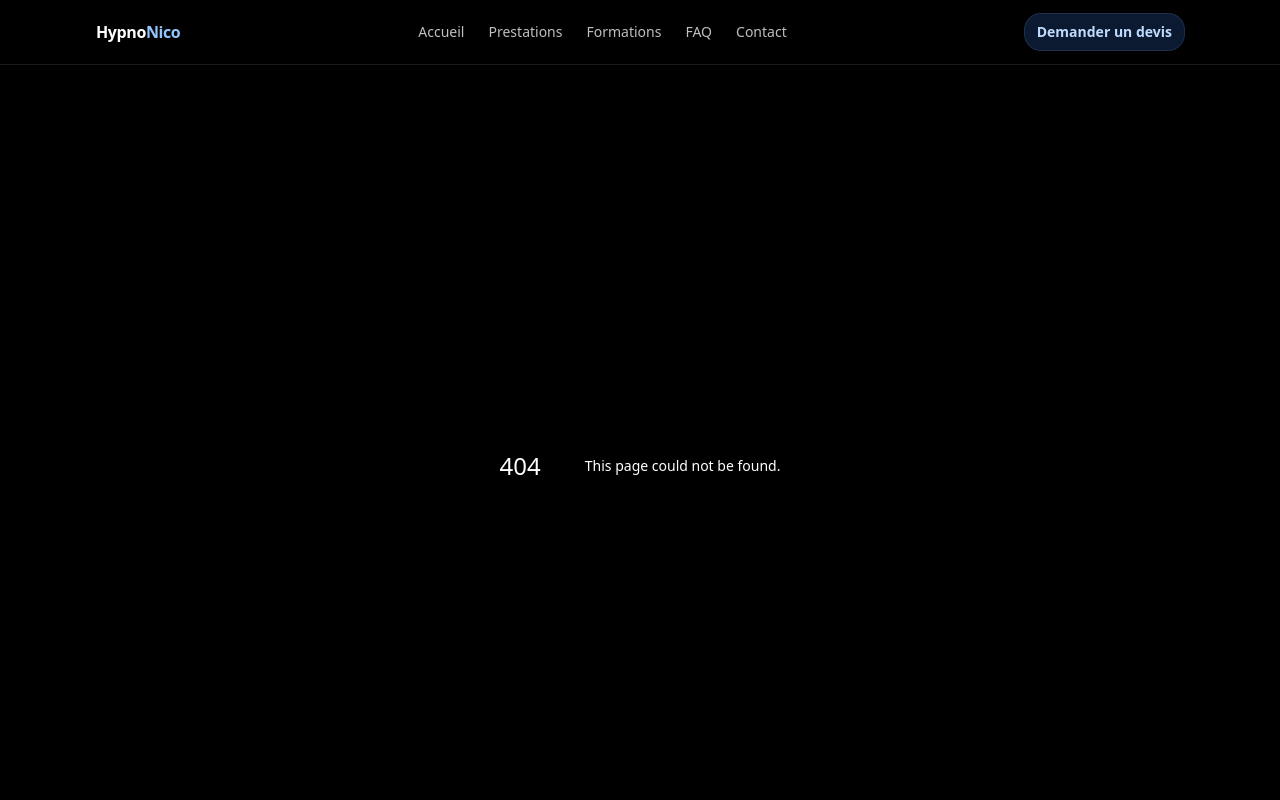
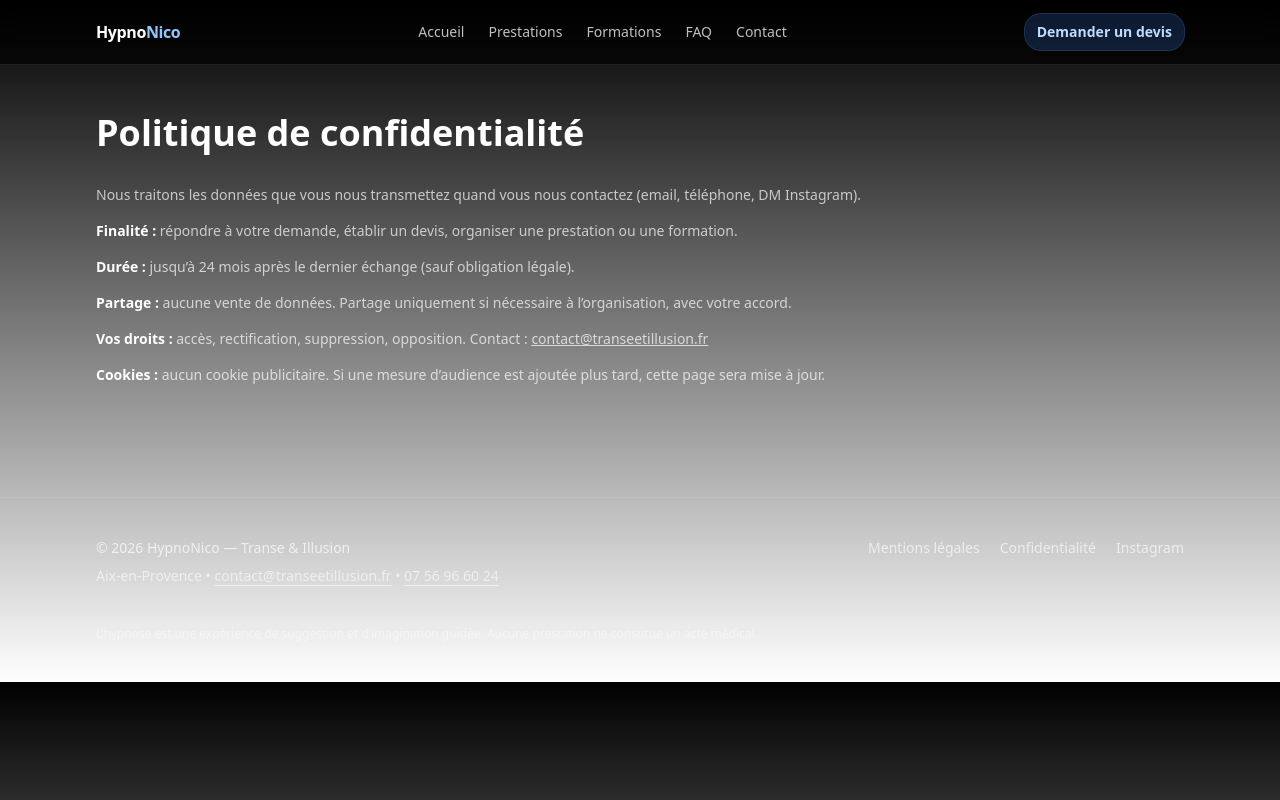
Before and after one commit to HypnoNico/transeetillusion, a Next.js app: page /politique-confidentialite in a window 1280 px wide. Before the commit this address had no page. Shown: the top 800 px of the page. Built offline with nearby package versions, Linux system fonts and the light colour scheme.

Commit message:
Create page.tsx

```diff
--- /dev/null
+++ b/app/politique-confidentialite/page.tsx
@@ -0,0 +1,21 @@
+import { site } from "@/lib/site";
+
+export default function PolitiqueConfidentialite() {
+  return (
+    <main className="mx-auto max-w-6xl px-4 sm:px-6 lg:px-8 py-12">
+      <h1 className="text-3xl sm:text-4xl font-extrabold">Politique de confidentialité</h1>
+
+      <div className="mt-8 space-y-4 text-sm text-white/70">
+        <p>Nous traitons les données que vous nous transmettez quand vous nous contactez (email, téléphone, DM Instagram).</p>
+
+        <p><span className="font-semibold text-white">Finalité :</span> répondre à votre demande, établir un devis, organiser une prestation ou une formation.</p>
+        <p><span className="font-semibold text-white">Durée :</span> jusqu’à 24 mois après le dernier échange (sauf obligation légale).</p>
+        <p><span className="font-semibold text-white">Partage :</span> aucune vente de données. Partage uniquement si nécessaire à l’organisation, avec votre accord.</p>
+
+        <p><span className="font-semibold text-white">Vos droits :</span> accès, rectification, suppression, opposition. Contact : <a className="underline" href={`mailto:${site.email}`}>{site.email}</a></p>
+
+        <p><span className="font-semibold text-white">Cookies :</span> aucun cookie publicitaire. Si une mesure d’audience est ajoutée plus tard, cette page sera mise à jour.</p>
+      </div>
+    </main>
+  );
+}
```
